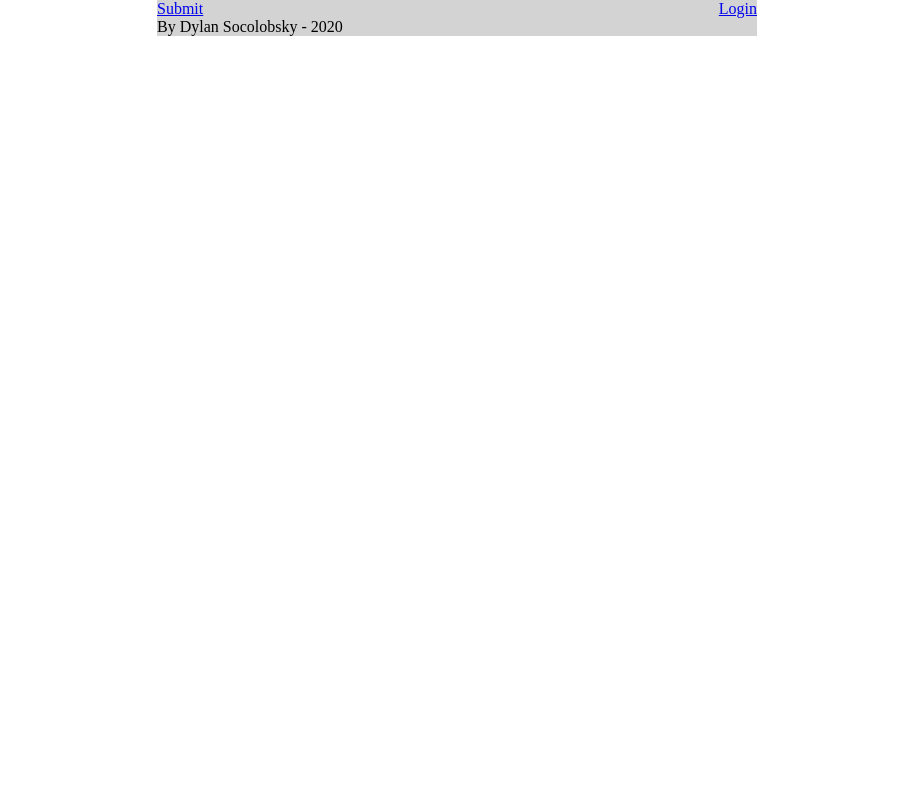
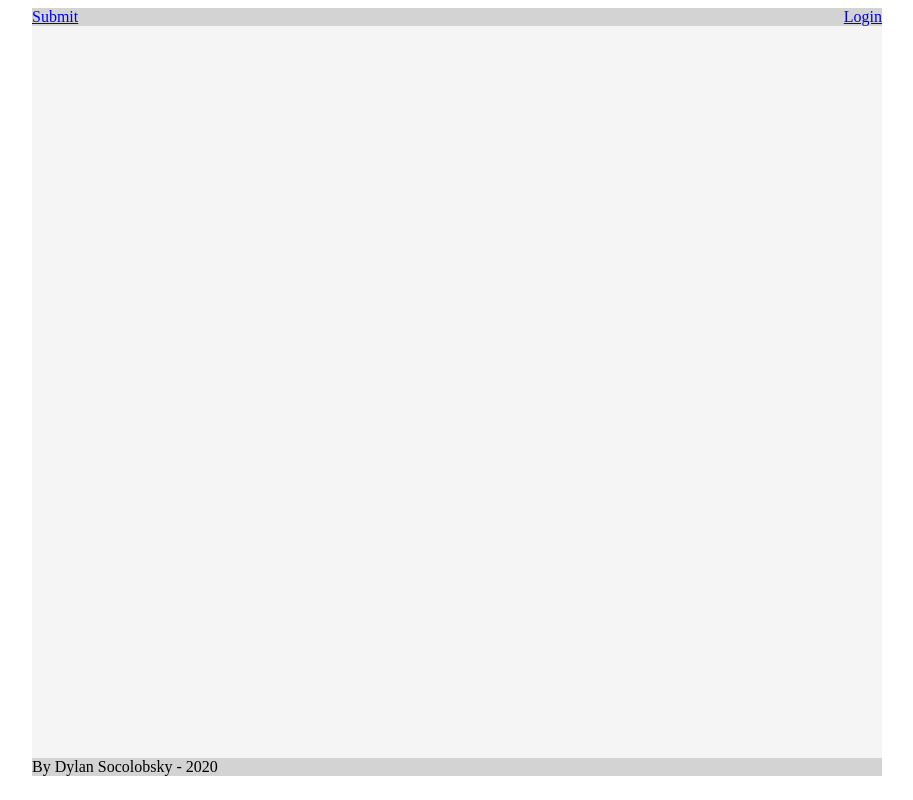
Before and after one commit to dsocolobsky/linkeadisimo, a Django app: page / in a window 1280 px wide. Shown: the whole page, without its empty margins (183-1096 px from the left). Run offline with Django 3.2, Linux system fonts and the light colour scheme; data that the repository does not hold is empty; parts of the project's set-up code (start-up, migrations or seed data) failed here and were passed over.

Commit message:
index redesign, looks good enough

```diff
--- a/website/static/website/css/style.css
+++ b/website/static/website/css/style.css
@@ -6,22 +6,17 @@
 
 html,body {
     font-family: "sans-serif";
-    height: 100%;
+    height: 98%;
     display: flex;
     flex-direction: column;
     justify-content: center;
+    min-width: 850px;
+    margin-left: auto;
+    margin-right: auto;
 }
 
 body > * {
     flex-shrink: 0;
-}
-
-#main {
-    margin-left: auto;
-    margin-right: auto;
-    min-width: 600px;
-    max-width: 900px;
-    height: 100%;
 }
 
 nav {
@@ -33,9 +28,8 @@ nav {
 #publications {
     display: flex;
     flex-direction: column;
-    justify-content: center;
-    /*padding-top: 10px;
-    padding-left: 20px;*/
+    padding-top: 10px;
+    padding-left: 20px;
     flex: 1;
     background-color: whitesmoke;
 }
@@ -45,8 +39,7 @@ footer {
 }
 
 .publication {
-    margin-left: 5px;
-    margin-right: 5px;
+    margin: 8px 4px 4px 4px;
     display: flex;
 }
 
@@ -55,32 +48,28 @@ footer {
 }
 
 .publication .leftside .votes {
-    color: #6DDCBD;
-    display: inline-block;
+    color: #609ab6;
     text-align: right;
-    width: auto;
     min-width: 21px;
 }
 
 .publication .leftside .uparrow {
     color: grey;
-    margin-left: -4px;
     cursor: pointer;
 }
 
 .publication .leftside .uparrow:hover {
-    color: orangered;
+    color: limegreen;
 }
 
 .publication .rightside {
     display: flex;
+    margin-left: 12px;
     flex-direction: column;
 }
 
 .publication .maintext {
-    margin-left: 4px;
     display: flex;
-    justify-content: space-between;
 }
 
 .publication .maintext .title {
@@ -92,11 +81,14 @@ footer {
 }
 
 .publication .maintext .buttons {
+    display: flex;
     font-size: 12px;
 }
 
 .publication .maintext .buttons a {
     color: inherit;
+    margin-top: 4px;
+    margin-left: 4px;
     text-decoration: none;
 }
 
--- a/website/templates/website/index.html
+++ b/website/templates/website/index.html
@@ -1,8 +1,7 @@
 {% load static %}
 <link rel="stylesheet" type="text/css" href="{% static 'website/css/style.css' %}">
 
-<div id="main">
-
+<body>
     <nav>
         <a href="{% url 'submit' %}">Submit</a>
 
@@ -23,8 +22,7 @@
     <footer>
         By Dylan Socolobsky - 2020
     </footer>
-
-</div>
+</body>
 
 <script src="https://unpkg.com/axios/dist/axios.min.js"></script>
 <script src="{% static 'website/js/csrf.js' %}"></script>
--- a/website/templates/website/pubcard.html
+++ b/website/templates/website/pubcard.html
@@ -13,6 +13,7 @@
 
             <div class="buttons">
                 <a href="{% url 'publication' pub.id %}">comments</a>
+                <a href="#">test</a>
             </div>
         </div>
         <div class="subtext">
```
